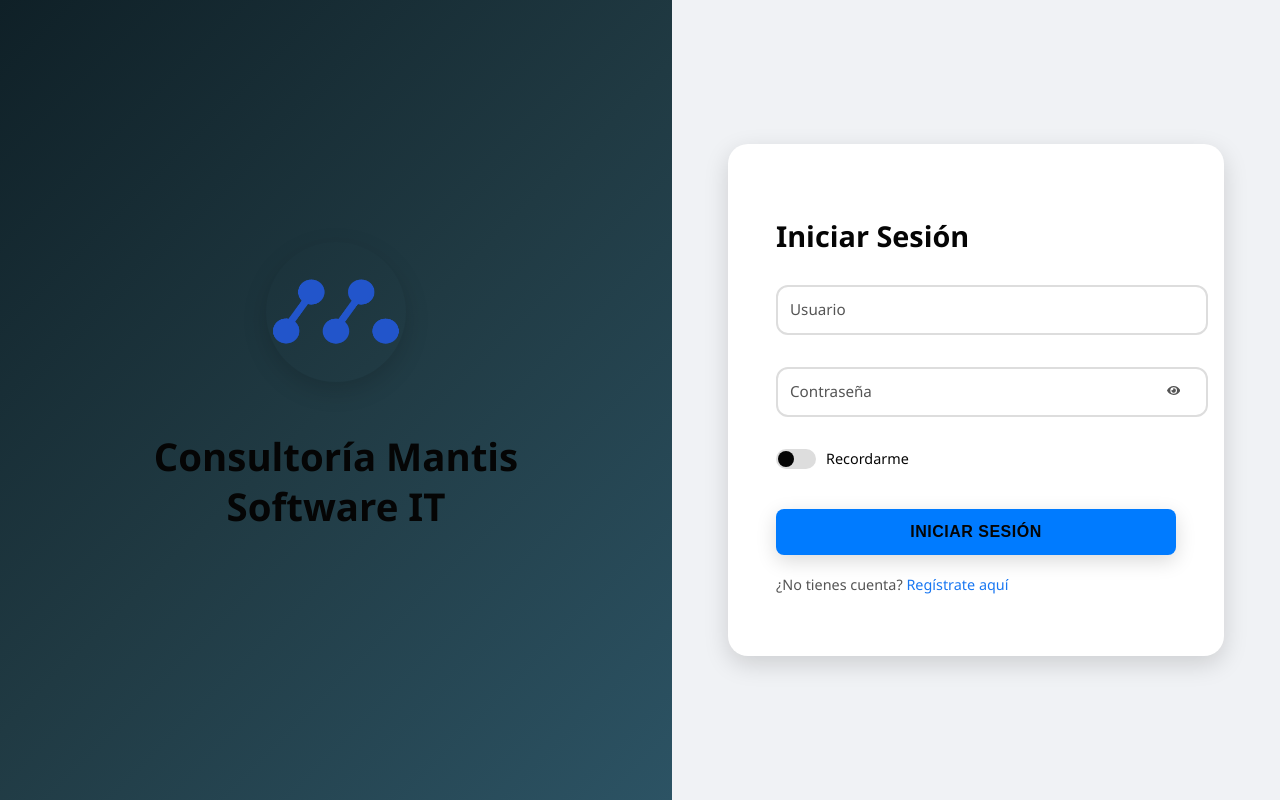
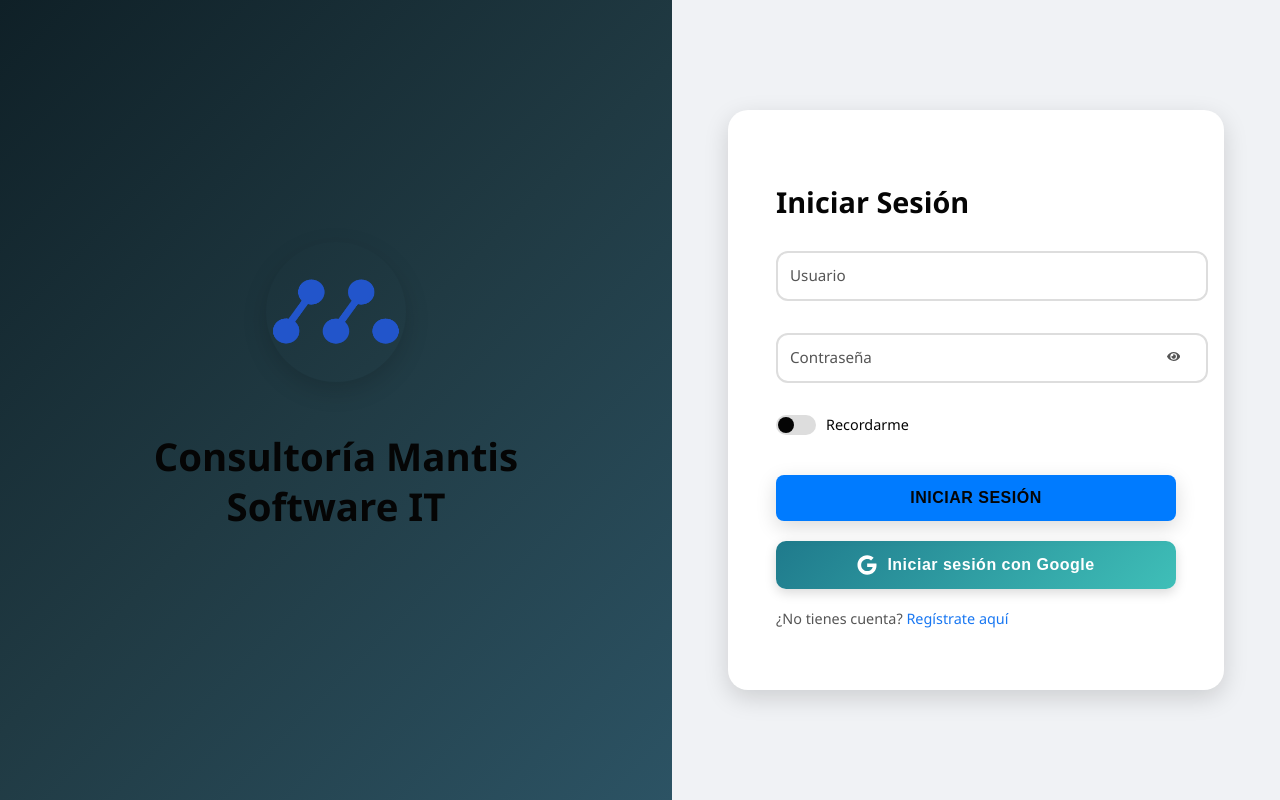
Before and after one commit to Librahim99/consultoria-champagne-frontend, a React (Create React App) app: page / in a window 1280 px wide. Built offline with nearby package versions, Linux system fonts and the light colour scheme; no server answers.

Commit message:
cambios front login google anashe

```diff
--- a/src/App.tsx
+++ b/src/App.tsx
@@ -15,9 +15,11 @@ import { ThemeContextProvider } from './contexts/ThemeContext';
 import styles from './App.module.css';
 import { ToastContainer } from 'react-toastify';
 import 'react-toastify/dist/ReactToastify.css';
+import { GoogleOAuthProvider } from '@react-oauth/google';
 
 const App: React.FC = () => {
   return (
+    <GoogleOAuthProvider clientId={process.env.REACT_APP_GOOGLE_CLIENT_ID!}>
       <UserContextProvider>
         <ThemeContextProvider>
           <Router>
@@ -40,6 +42,7 @@ const App: React.FC = () => {
           </Router>
         </ThemeContextProvider>
       </UserContextProvider>
+    </GoogleOAuthProvider>
   );
 };
 
--- a/src/components/Login/Login.tsx
+++ b/src/components/Login/Login.tsx
@@ -7,6 +7,8 @@ import { yupResolver } from '@hookform/resolvers/yup';
 import { FaEye, FaEyeSlash } from 'react-icons/fa';
 import styles from './Auth.module.css';
 import logoImage from '../../assets/logo-mantis.png';
+import LoginGoogle from './LoginGoogle';
+
 
 interface FormData {
   username: string;
@@ -125,6 +127,10 @@ const Login: React.FC = () => {
               {loading ? 'Ingresando...' : 'Iniciar Sesión'}
             </button>
           </form>
+                {/* Google login aquí */}
+            <div style={{ marginTop: '20px' }}>
+                    <LoginGoogle />
+             </div>
 
           <div className={styles.link}>
             <p>¿No tienes cuenta? <Link to="/register">Regístrate aquí</Link></p>
--- /dev/null
+++ b/src/components/Login/LoginGoogle.module.css
@@ -0,0 +1,28 @@
+.googleBtn {
+  display: flex;
+  align-items: center;
+  justify-content: center;
+  gap: 10px;
+  width: 100%;
+  padding: 14px 18px;
+  font-size: 1rem;
+  font-weight: 600;
+  border: none;
+  border-radius: 10px;
+  background: linear-gradient(135deg, #1f7a8c, #3fbfb8);
+  color: white;
+  box-shadow: 0 4px 12px rgba(0, 0, 0, 0.15);
+  transition: transform 0.2s ease, box-shadow 0.3s ease;
+  cursor: pointer;
+  letter-spacing: 0.5px;
+}
+
+.googleBtn:hover {
+  transform: scale(1.03);
+  box-shadow: 0 6px 18px rgba(0, 0, 0, 0.25);
+  background: linear-gradient(135deg, #146c75, #32a8a1);
+}
+
+.icon {
+  font-size: 20px;
+}
--- /dev/null
+++ b/src/components/Login/LoginGoogle.tsx
@@ -0,0 +1,50 @@
+import { useGoogleLogin } from '@react-oauth/google';
+import axios from 'axios';
+import { FaGoogle } from 'react-icons/fa';
+import { useNavigate } from 'react-router-dom';
+import styles from './LoginGoogle.module.css';
+
+export default function LoginGoogle() {
+  const navigate = useNavigate();
+
+  const login = useGoogleLogin({
+    onSuccess: async (tokenResponse) => {
+      try {
+        // 🔽 HACEMOS FETCH PARA OBTENER `id_token`
+        const googleRes = await axios.get(
+          'https://www.googleapis.com/oauth2/v3/userinfo',
+          {
+            headers: {
+              Authorization: `Bearer ${tokenResponse.access_token}`,
+            },
+          }
+        );
+
+        const { email, name, picture, sub } = googleRes.data;
+
+        // 🔽 HACEMOS LA PETICIÓN A TU BACKEND CON LOS DATOS
+        const res = await axios.post(`${process.env.REACT_APP_API_URL}/api/auth/google`, {
+          email,
+          name,
+          picture,
+          googleId: sub,
+        });
+
+        localStorage.setItem('token', res.data.token);
+        navigate('/dashboard');
+      } catch (err) {
+        console.error('Error al iniciar sesión con Google:', err);
+      }
+    },
+    onError: () => console.error('❌ Error en login con Google'),
+    scope: 'profile email',
+    flow: 'implicit',
+  });
+
+  return (
+    <button className={styles.googleBtn} onClick={() => login()}>
+      <FaGoogle className={styles.icon} />
+      Iniciar sesión con Google
+    </button>
+  );
+}
```
Lines whose indentation alone changed are shown as unchanged.
